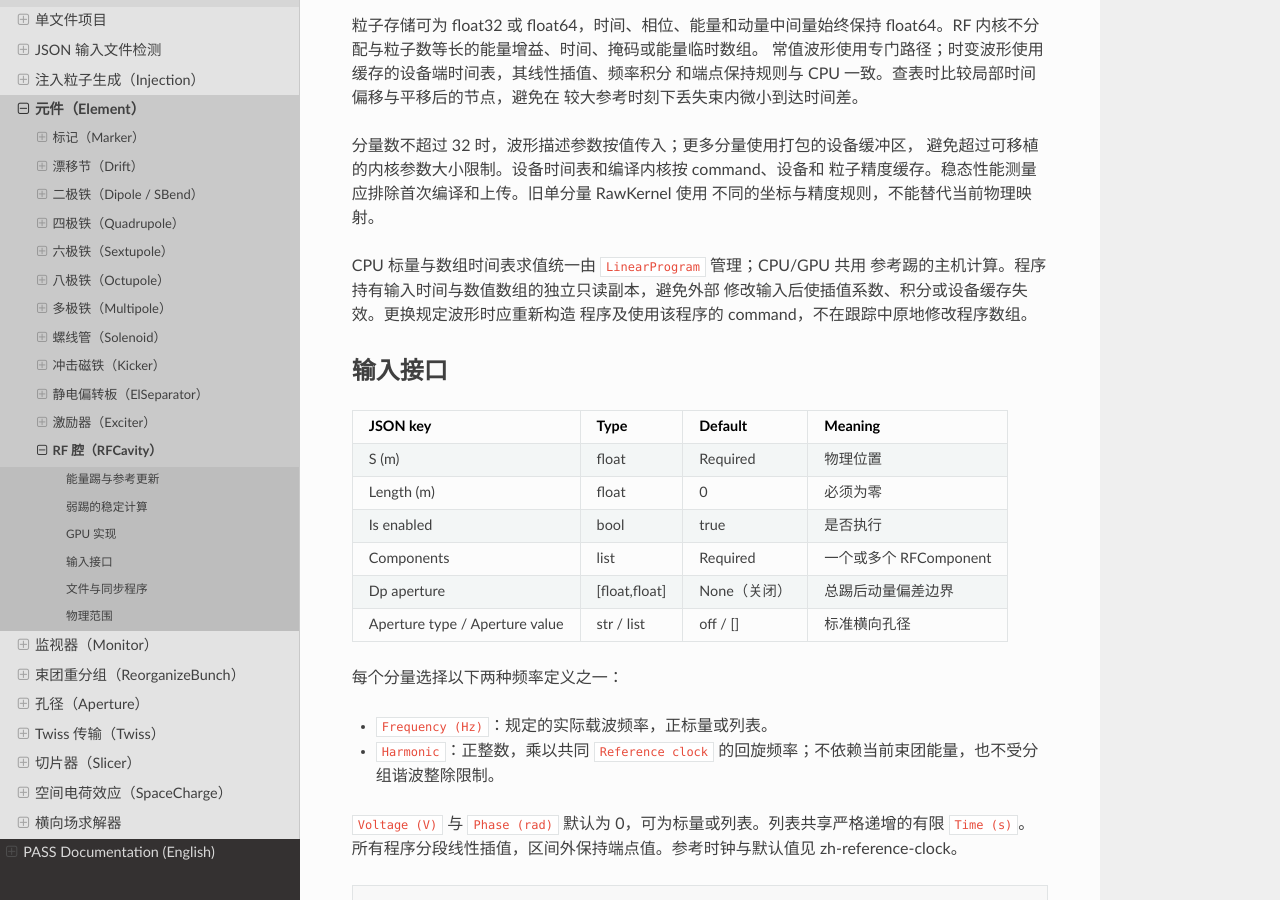
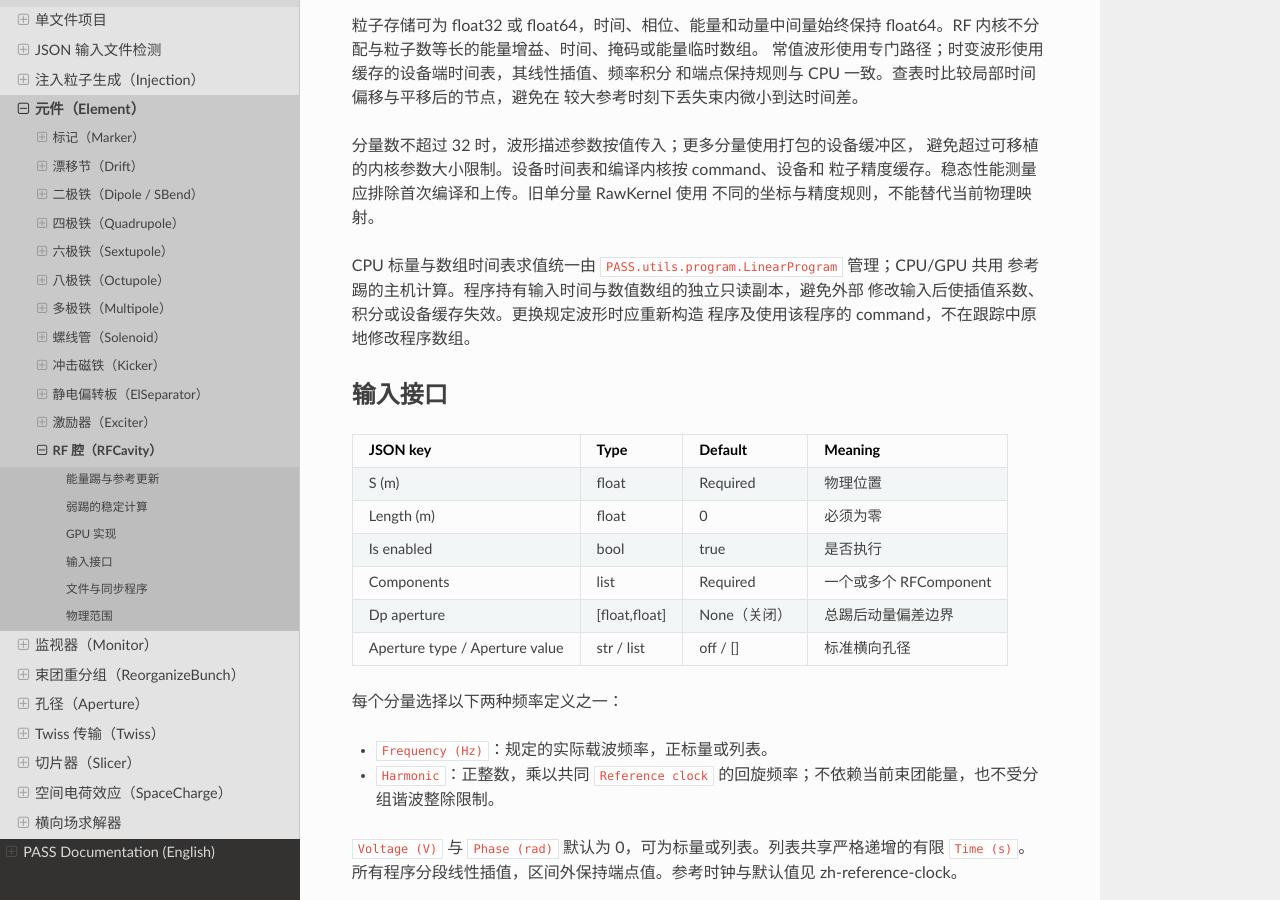
Before and after one commit to changmx/PASS, a Sphinx documentation site: the page built from docs/source/zh/element/rfcavity.rst, in a window 1280 px wide and 900 px high, scrolled down 1367 px. Built offline with Sphinx 7.4.7 and the Read the Docs theme 3.1.0, drawn with Linux system fonts in a browser that asks for light colours; pages that are not in the unit, such as notebooks, are missing from menus.

Commit message:
chore: update file path

```diff
--- a/docs/source/en/element/rfcavity.rst
+++ b/docs/source/en/element/rfcavity.rst
@@ -90,7 +90,7 @@ precision. Initial compilation and uploads should be excluded from steady-state
 benchmarks. The old single-component RawKernel implements different coordinate
 and precision rules and cannot be substituted for the current physical map.
 
-Python scalar and array program evaluation are both owned by ``LinearProgram``;
+Python scalar and array program evaluation are both owned by ``PASS.utils.program.LinearProgram``;
 CPU and GPU also share the host reference-kick calculation. Programs hold owned,
 read-only copies of their time and value arrays, preventing external input edits
 from invalidating interpolation coefficients, integrals or device caches. To
--- a/docs/source/zh/element/rfcavity.rst
+++ b/docs/source/zh/element/rfcavity.rst
@@ -81,7 +81,7 @@ float64。RF 内核不分配与粒子数等长的能量增益、时间、掩码
 粒子精度缓存。稳态性能测量应排除首次编译和上传。旧单分量 RawKernel 使用
 不同的坐标与精度规则，不能替代当前物理映射。
 
-CPU 标量与数组时间表求值统一由 ``LinearProgram`` 管理；CPU/GPU 共用
+CPU 标量与数组时间表求值统一由 ``PASS.utils.program.LinearProgram`` 管理；CPU/GPU 共用
 参考踢的主机计算。程序持有输入时间与数值数组的独立只读副本，避免外部
 修改输入后使插值系数、积分或设备缓存失效。更换规定波形时应重新构造
 程序及使用该程序的 command，不在跟踪中原地修改程序数组。
```
Also changed, not shown: AGENTS.md (+1 -1 lines).
